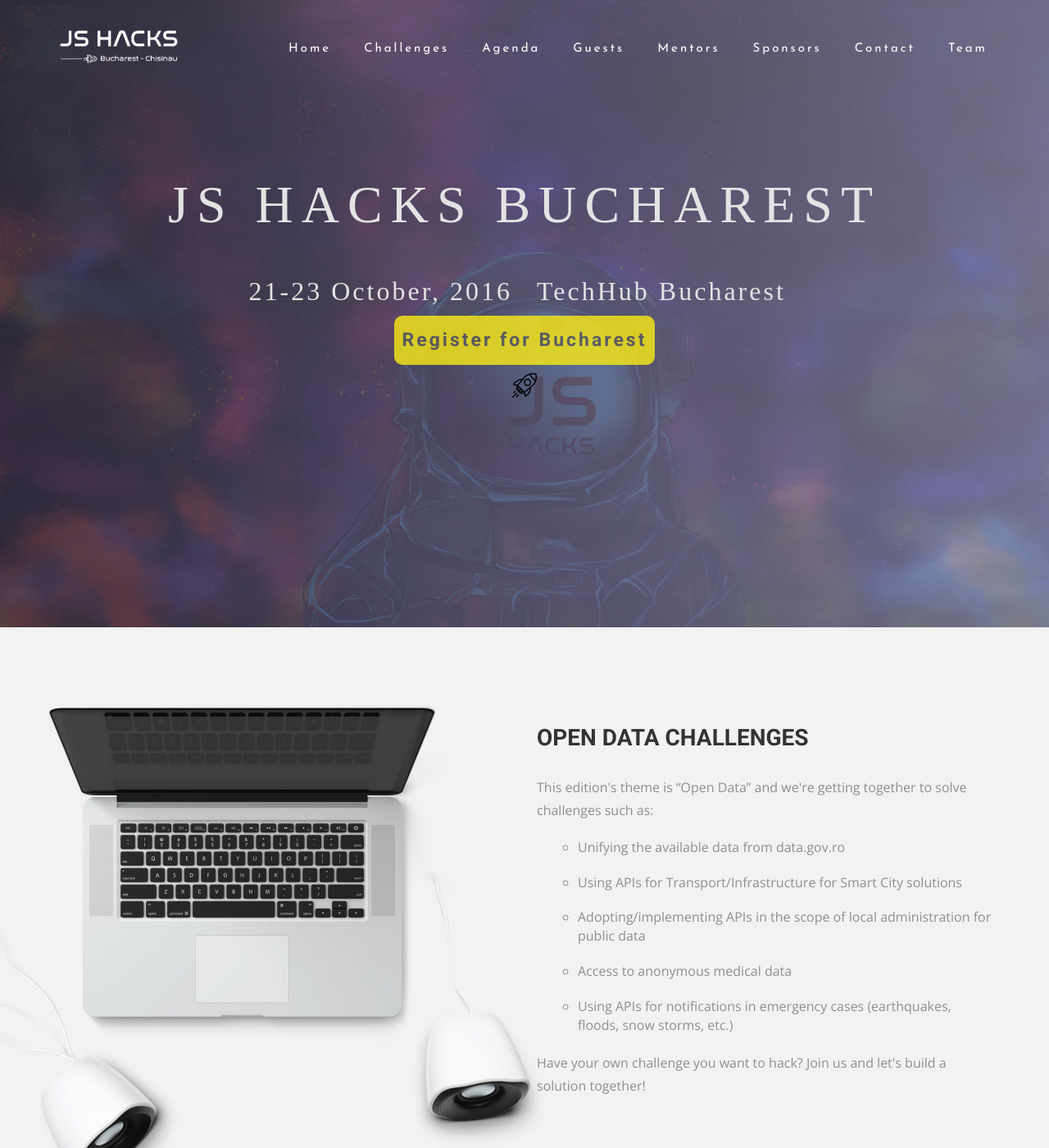
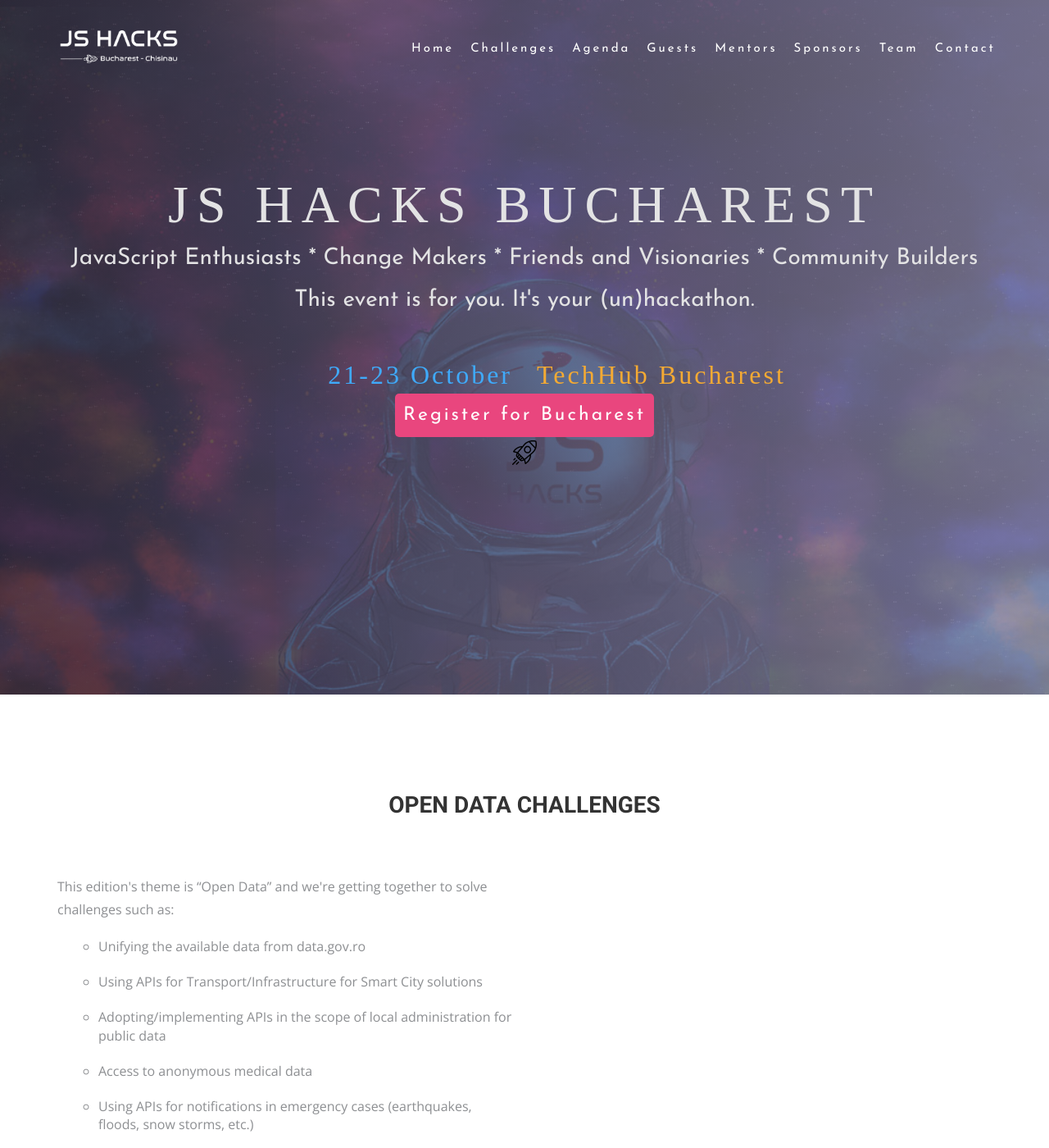
Before and after one commit to jshacks/bucharest, a Jekyll site: the page built from index.html, in a window 1280 px wide and 1400 px high. Shown: the whole window at 82% size. Built offline with Jekyll 4.4.1, drawn with Linux system fonts in a browser that asks for light colours; nearby versions of some CDN libraries; some web fonts are replaced.

Commit message:
Minor css changes

```diff
--- a/_includes/header.html
+++ b/_includes/header.html
@@ -22,8 +22,8 @@
           <li><a href="#special_guests">Guests</a></li>
           <li><a href="#mentors">Mentors</a></li>
           <li><a href="#sponsors">Sponsors</a></li>
+          <li><a href="/team">Team</a></li>
           <li><a href="#contact">Contact</a></li>
-          <li><a href="/team">Team</a></li>
         </ul>
     </div>
     <!-- /.navbar-collapse -->
--- a/css/airspace.css
+++ b/css/airspace.css
@@ -97,12 +97,28 @@
 }
 .navbar-default .navbar-nav li a {
   color: #ffffff;
-  padding: 10px 20px;
+  padding: 10px;
   font-size: 15px;
   font-family: Josefin Sans;
 }
 .navbar-default .navbar-nav li a:hover {
   color: #000;
+}
+
+.text-blue {
+  color: #3faafb;
+}
+.text-orange {
+  color: #f4aa33;
+}
+.btn-pink {
+  background: #e9467e;
+  color: #ffffff;
+  font-family: Josefin Sans;
+  border-radius: 5px;
+  -webkit-border-radius: 5px;
+  -moz-border-radius: 5px;
+  padding: 15px 10px;
 }
 /*---------------------------------------------
 					Index Start
@@ -139,30 +155,25 @@
   font-size: 64px;
   line-height: 60px;
   letter-spacing: 10px;
-  padding-bottom: 45px;
 }
 #slider .block p,a {
   font-size: 23px;
   line-height: 40px;
-  font-family: 'Roboto', sans-serif;
   font-weight: 300;
   letter-spacing: 3px;
+}
+#slider .block h3 {
+  font-family: Josefin Sans;
+}
+#slider .block h3:last-child {
+  padding-bottom: 45px;
 }
 #slider .block p {
   font-family: nasalization;
   font-size: 32px;
 }
 #slider .block a {
-  background: #fceb16;
-  display: inline-block;
-  padding: 10px;
-  color: #5b5b5b;
-  font-weight: bolder;
-  opacity: 0.8;
-  filter: alpha(opacity=80);
-  -webkit-border-radius: 10px;
-  -moz-border-radius: 10px;
-  border-radius: 10px;
+
 }
 /*--
 	wrapper Start
@@ -261,8 +272,6 @@
 	Feature Start
 --*/
 #feature {
-  background: url("../img/featue-bg.jpg");
-  background-position: 50% 94px;
   width: 100%;
   display: block;
   position: relative;
--- a/index.html
+++ b/index.html
@@ -13,15 +13,17 @@
           <div class="row">
              <div class="col-md-12">
                <h1 class="animated fadeInUp">JS HACKS BUCHAREST</h1>
+               <h3>JavaScript Enthusiasts * Change Makers * Friends and Visionaries * Community Builders</h3>
+               <h3>This event is for you. It's your (un)hackathon.</h3>
              </div>
-             <div class="col-md-6 text-right">
-               <p class="animated fadeInUp">21-23 October, 2016</p>
+             <div class="col-md-6 text-right text-blue">
+               <p class="animated fadeInUp">21-23 October</p>
              </div>
-             <div class="col-md-6 text-left">
+             <div class="col-md-6 text-left text-orange">
                <p class="animated fadeInUp">TechHub Bucharest</p>
              </div>
              <div class="col-md-12">
-               <a href="https://docs.google.com/a/js.community/forms/d/11i_Vu8xpOp1g5TQOQsOf8EYpPDNIm74dAYC7hw3AXUE/viewform">Register for Bucharest</a></p>
+               <a class="btn-pink" href="https://docs.google.com/a/js.community/forms/d/11i_Vu8xpOp1g5TQOQsOf8EYpPDNIm74dAYC7hw3AXUE/viewform">Register for Bucharest</a></p>
              </div>
               <div class="col-md-12">
                 <img src="img/icons/rocket.svg" class="down-rocket">
@@ -36,9 +38,13 @@
 <section id="feature">
 <div class="container">
   <div class="row">
-    <div class="col-md-6 col-md-offset-6">
-      <a name="challenges"></a>
-      <h2>OPEN DATA CHALLENGES</h2>
+    <a name="challenges"></a>
+     <div class="row">
+      <div class="section-title text-center">
+        <h2>OPEN DATA CHALLENGES</h2>
+      </div>
+    </div>
+    <div class="col-md-6">
       <p>This edition's theme is “Open Data” and we're getting together to solve challenges such as:</p>
       <ul class="content-list">
         <li>Unifying the available data from data.gov.ro</li>
```
Also changed, not shown: 10 other files.
